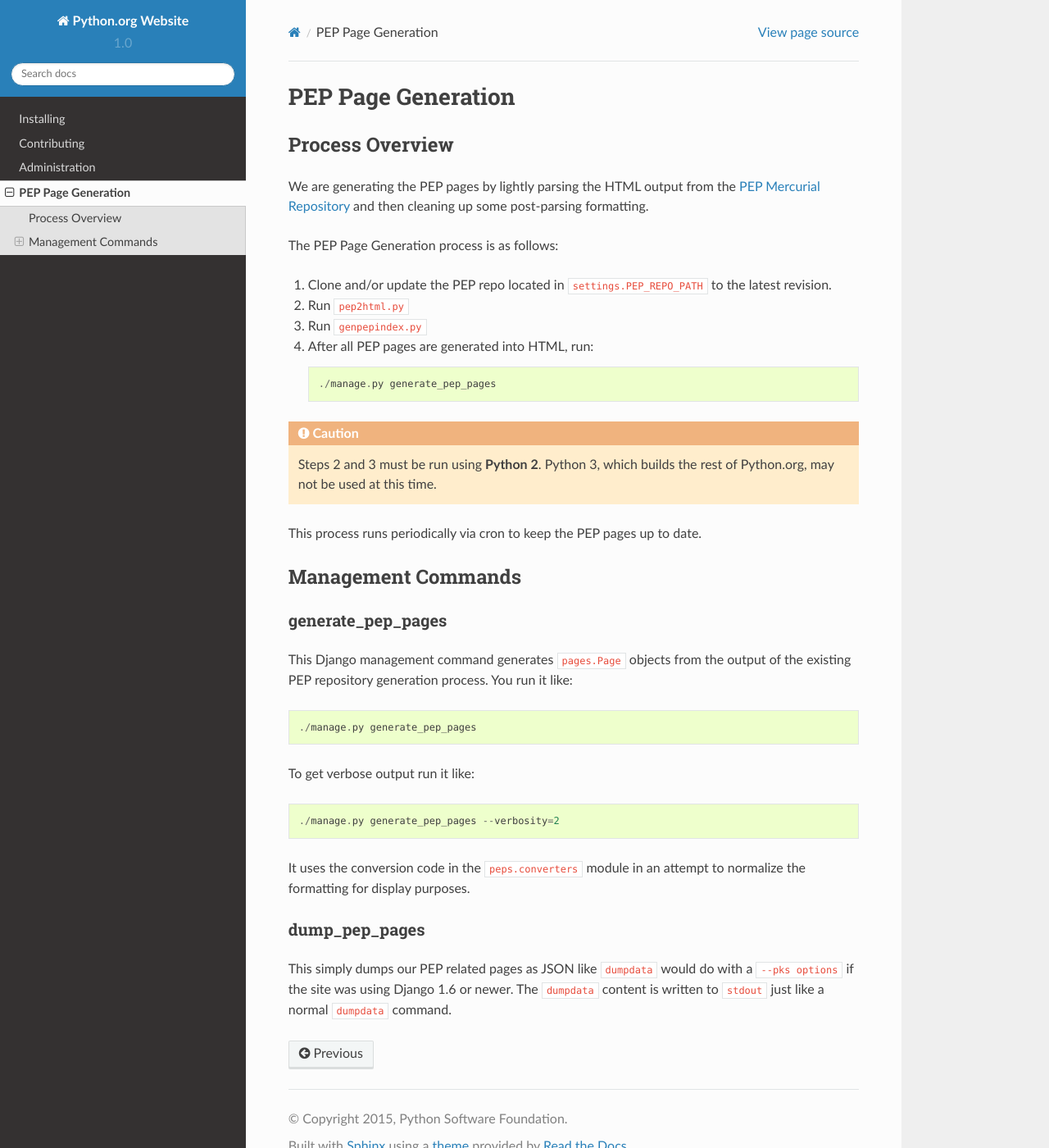
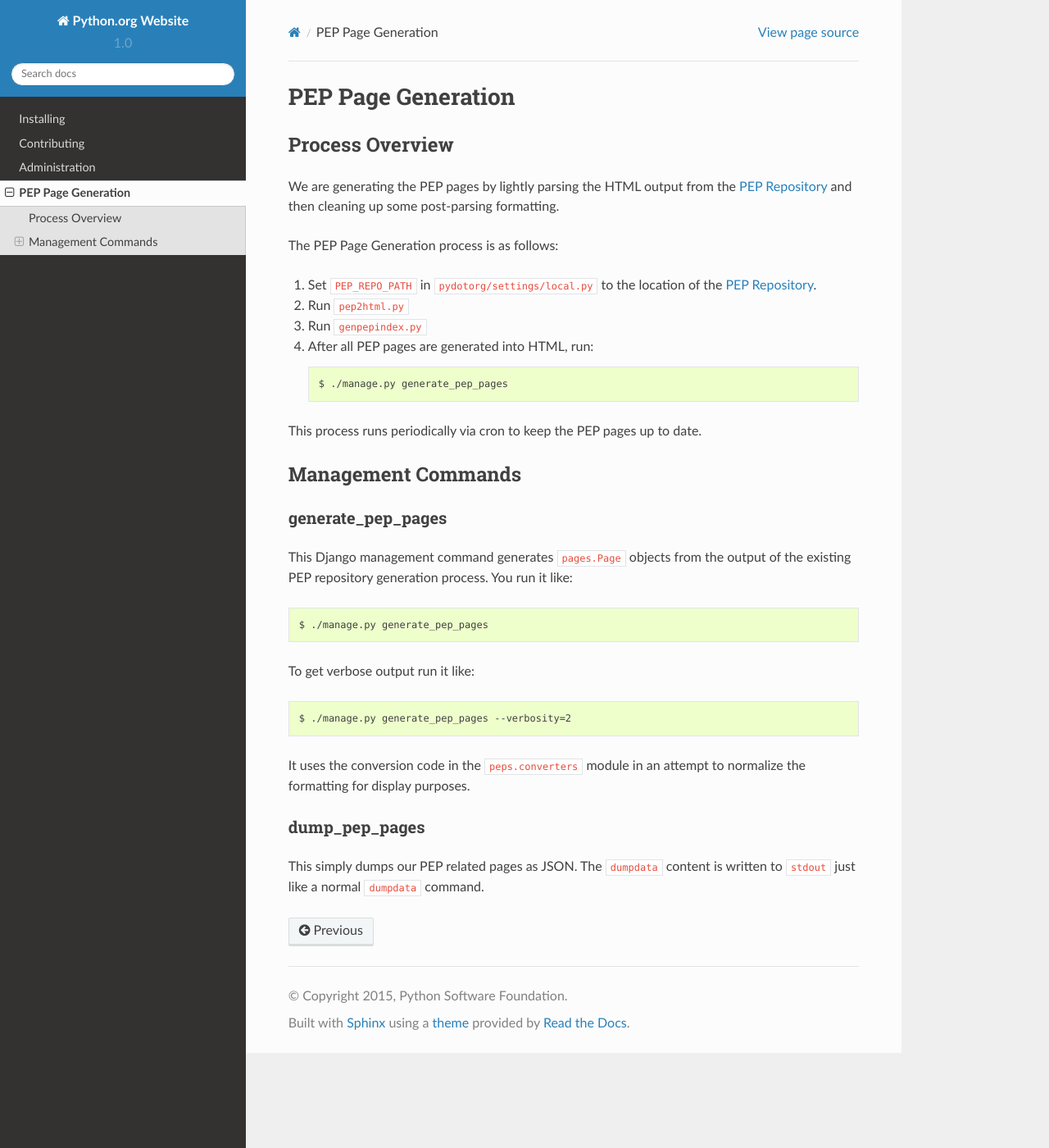
Before and after one commit to python/pythondotorg, a Sphinx documentation site: the page built from docs/source/pep_generation.rst, in a window 1280 px wide and 1400 px high. Shown: the whole window at 82% size. Built offline with Sphinx 7.4.7 and the Read the Docs theme 2.0.0, drawn with Linux system fonts in a browser that asks for light colours.

Commit message:
Edits from review and clear settings in local.py

```diff
--- a/docs/source/pep_generation.rst
+++ b/docs/source/pep_generation.rst
@@ -7,22 +7,17 @@
 ----------------
 
 We are generating the PEP pages by lightly parsing the HTML output from the
-`PEP Mercurial Repository <http://hg.python.org/peps/>`_ and then cleaning up
-some post-parsing formatting.
+`PEP Repository`_ and then cleaning up some post-parsing formatting.
 
 The PEP Page Generation process is as follows:
 
-1. Clone and/or update the PEP repo located in ``settings.PEP_REPO_PATH`` to
-   the latest revision.
+1. Set ``PEP_REPO_PATH`` in ``pydotorg/settings/local.py`` to the location
+   of the `PEP Repository`_.
 2. Run ``pep2html.py``
 3. Run ``genpepindex.py``
 4. After all PEP pages are generated into HTML, run::
 
-   ./manage.py generate_pep_pages
-
-.. caution:: Steps 2 and 3 must be run using **Python 2**.
-             Python 3, which builds the rest of Python.org, may not be used
-             at this time.
+   $ ./manage.py generate_pep_pages
 
 This process runs periodically via cron to keep the PEP pages up to date.
 
@@ -35,11 +30,11 @@
 This Django management command generates ``pages.Page`` objects from the output
 of the existing PEP repository generation process. You run it like::
 
-    ./manage.py generate_pep_pages
+    $ ./manage.py generate_pep_pages
 
 To get verbose output run it like::
 
-    ./manage.py generate_pep_pages --verbosity=2
+    $ ./manage.py generate_pep_pages --verbosity=2
 
 It uses the conversion code in the ``peps.converters`` module in an attempt to
 normalize the formatting for display purposes.
@@ -47,7 +42,7 @@
 dump_pep_pages
 ^^^^^^^^^^^^^^
 
-This simply dumps our PEP related pages as JSON like ``dumpdata`` would do
-with a ``--pks options`` if the site was using Django 1.6 or newer. The
-``dumpdata`` content is written to ``stdout`` just like a normal ``dumpdata``
-command.
+This simply dumps our PEP related pages as JSON. The ``dumpdata`` content is
+written to ``stdout`` just like a normal ``dumpdata`` command.
+
+.. _PEP Repository: https://hg.python.org/peps/
```
Also changed, not shown: 1 other file.
